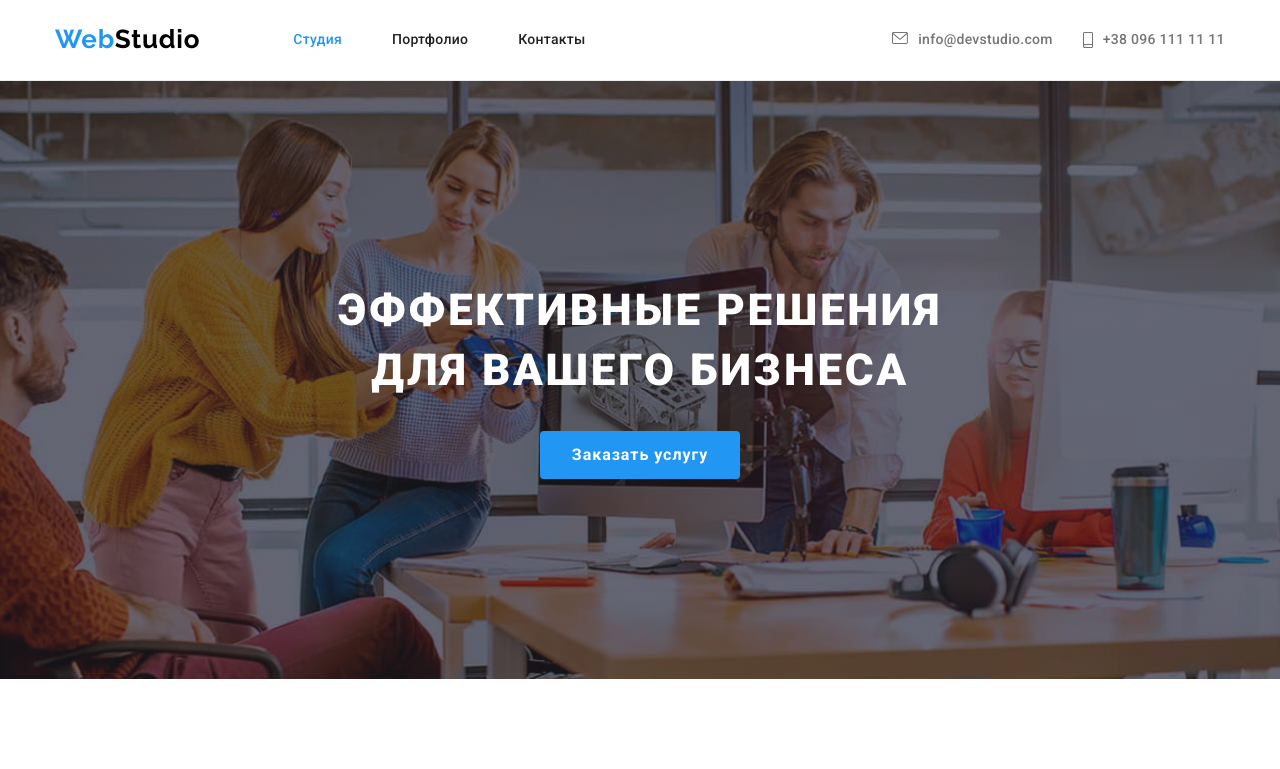
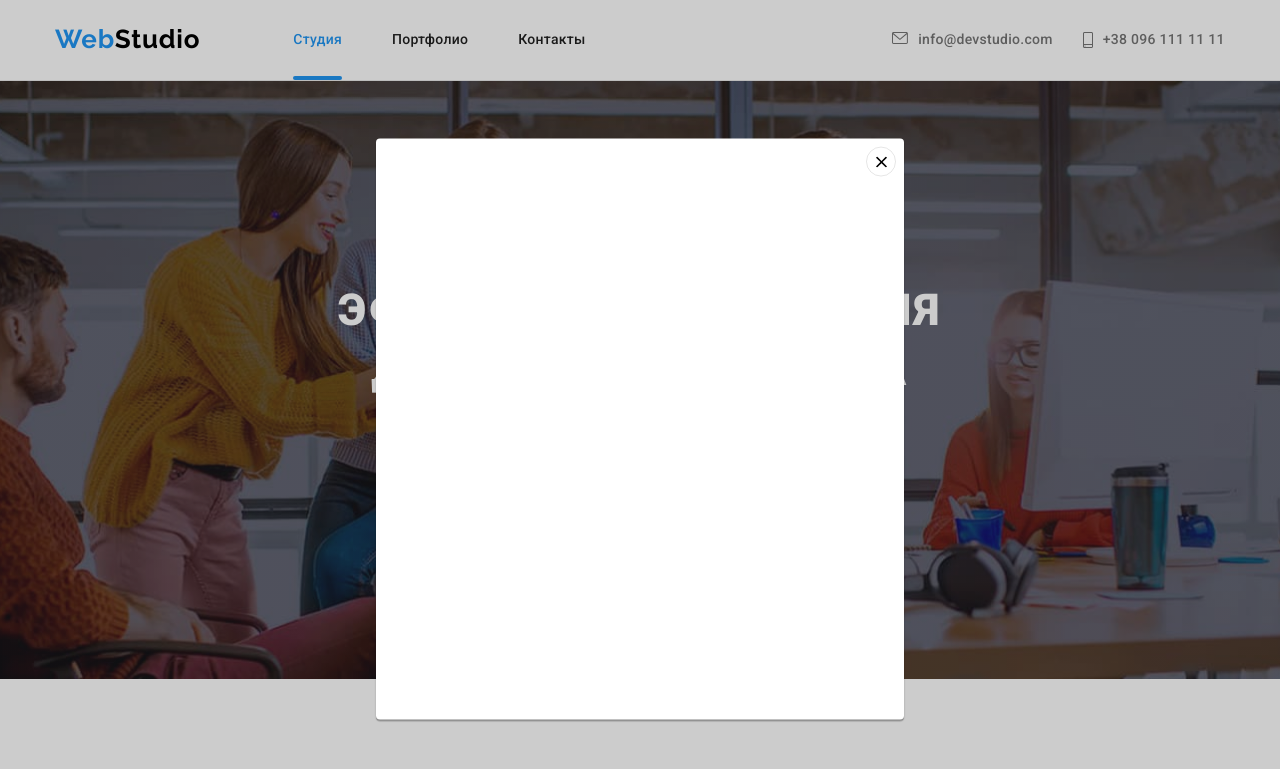
Before and after one commit to Hubarenko10/goit-markup-hw-04, a plain HTML site: page index.html in a window 1280 px wide. Both pictures are taken after a click on the button "Заказать услугу". Shown: the top 769 px of the page. Drawn offline with nearby package versions, Linux system fonts and the light colour scheme.

Commit message:
edits
modal+script+section

```diff
--- a/css/main.css
+++ b/css/main.css
@@ -58,15 +58,18 @@ img {
 .header {
 	border-bottom: 1px solid #ececec;
 }
+
 .link-header {
 	padding-top: 32px;
 	padding-bottom: 32px;
 	display: inline-block;
 }
+
 .link-logo-header {
 	padding-top: 24px;
 	padding-bottom: 24px;
 }
+
 .nav-box {
 	display: flex;
 	align-items: center;
@@ -85,9 +88,11 @@ img {
 .logo {
 	color: var(--accent-color);
 }
+
 .site-nav {
 	display: flex;
 }
+
 .current-page {
 	color: var(--accent-color);
 }
@@ -103,6 +108,7 @@ img {
 	display: flex;
 	width: 294px;
 }
+
 .site-nav-item {
 	color: black;
 }
@@ -111,10 +117,39 @@ img {
 	margin-right: 50px;
 }
 
+.site-nav-link {
+	position: relative;
+}
+
 .site-nav-link:hover,
 .site-nav-link:focus {
 	color: var(--accent-color);
 }
+
+.site-nav-link.current::after {
+	position: absolute;
+	bottom: 0;
+	left: 0;
+	content: '';
+	display: block;
+	width: 100%;
+	height: 4px;
+	background-color: var(--accent-color);
+	border-radius: 2px;
+}
+
+.site-nav-link:hover::after {
+	position: absolute;
+	bottom: 0;
+	left: 0;
+	content: '';
+	display: block;
+	width: 100%;
+	height: 4px;
+	background-color: var(--accent-color);
+	border-radius: 2px;
+}
+
 /*contact-section*/
 
 .contact-list {
@@ -122,6 +157,7 @@ img {
 	padding-top: 32px;
 	padding-bottom: 32px;
 }
+
 .contact-list-item {
 	display: inline-flex;
 }
@@ -134,6 +170,7 @@ img {
 .contact-list-item:not(:last-child) {
 	margin-right: 30px;
 }
+
 .contact-link {
 	color: var(--secondary-text-color);
 	font-weight: 500;
@@ -148,7 +185,6 @@ img {
 .contact-list-icon:hover {
 	color: var(--accent-color);
 }
-
 /*main*/
 .hero {
 	background-color: var(--backround-color);
@@ -164,7 +200,54 @@ img {
 	background-repeat: no-repeat;
 	background-position: center;
 }
+/* modal-form*/
+.hero .btn{
 
+}
+.backdrop{
+	/*opacity: 0;
+	pointer-events: none;*/
+	position: fixed;
+	background-color: rgba(0, 0, 0, 0.2);
+	width: 100%;
+	height: 100%;
+	left: 0px;
+	top: 0px;
+	z-index: 1;
+}
+.backdrop.is-hidden{
+	opacity: 0;
+	visibility: hidden;
+	pointer-events: none;
+
+}
+.modal-wrapper{
+	position: absolute;
+	background-color: var(--primary-white-color) ;
+	width: 528px;
+	height: 581px;
+	left: 50%;
+	top: 50%;
+	transform: translate(-50%, -45%);
+	box-shadow: 0px 1px 3px rgba(0, 0, 0, 0.12), 0px 1px 1px rgba(0, 0, 0, 0.14), 0px 2px 1px rgba(0, 0, 0, 0.2);
+	border-radius: 4px;
+}
+.modal-btn{
+	position: absolute;
+	position: absolute;
+	width: 30px;
+	height: 30px;
+	right: 8px;
+	top: 8px;
+	display: flex;
+	justify-content: center;
+	align-items: center;
+	padding: 0;
+	border-radius: 50%;
+	cursor: pointer;
+	border: 1px solid rgba(0, 0, 0, 0.1);
+	background-color: transparent;
+}
 .hero-title {
 	color: var(--primary-white-color);
 	font-weight: 900;
@@ -261,10 +344,38 @@ img {
 .about-box {
 	padding-bottom: 94px;
 	padding-top: 0;
+
+
 }
 .main-list {
 	display: flex;
 	padding: 0;
+
+
+}
+.main-list-item{
+	position: relative;
+}
+.main-list-item-cont::after{
+	content: attr(description);
+	position: absolute;
+	background-color:rgba(47, 48, 58, 0.8);
+	display: flex;
+	width: 100%;
+	height: 70px;
+	bottom: 0;
+	left: 0;
+	color:var(--primary-white-color);
+	justify-content: center;
+	align-items: center;
+	font-family: 'Roboto';
+	font-style: normal;
+	font-weight: 700;
+	font-size: 14px;
+	line-height: 1.14;
+	letter-spacing: 0.03em;
+	text-transform: uppercase;
+
 }
 .main-list-item:not(:last-child) {
 	margin-right: 30px;
--- a/css/portfolio.css
+++ b/css/portfolio.css
@@ -104,10 +104,35 @@ a {
 .site-nav-item:not(:last-child) {
   margin-right: 50px;
 }
-
+.site-nav-link{
+  position: relative;
+}
 .site-nav-link:hover,
 .site-nav-link:focus {
   color: var(--accent-color);
+}
+.site-nav-link.current::after {
+  position: absolute;
+  bottom: 0;
+  left: 0;
+  content: '';
+  display: block;
+  width: 100%;
+  height: 4px;
+  background-color: var(--accent-color);
+  border-radius: 2px;
+}
+
+.site-nav-link:hover::after {
+  position: absolute;
+  bottom: 0;
+  left: 0;
+  content: '';
+  display: block;
+  width: 100%;
+  height: 4px;
+  background-color: var(--accent-color);
+  border-radius: 2px;
 }
 
 /*contact-section*/
--- a/index.html
+++ b/index.html
@@ -1,16 +1,19 @@
 <!DOCTYPE html>
 <html lang="ru">
-
 	<head>
 		<meta charset="UTF-8" />
 		<meta http-equiv="X-UA-Compatible" content="IE=edge" />
 		<meta name="viewport" content="width=device-width, initial-scale=1.0" />
 		<title>Document</title>
-  <link href="https://fonts.googleapis.com/css2?family=Raleway:wght@700&family=Roboto:wght@400;500;700;900&display=swap"
-    rel="stylesheet">
-  <link rel="stylesheet" href="https://cdnjs.cloudflare.com/ajax/libs/modern-normalize/1.1.0/modern-normalize.min.css">
+		<link
+			href="https://fonts.googleapis.com/css2?family=Raleway:wght@700&family=Roboto:wght@400;500;700;900&display=swap"
+			rel="stylesheet"
+		/>
+		<link
+			rel="stylesheet"
+			href="https://cdnjs.cloudflare.com/ajax/libs/modern-normalize/1.1.0/modern-normalize.min.css"
+		/>
 		<link rel="stylesheet" href="./css/main.css" />
-
 	</head>
 
 	<body>
@@ -20,10 +23,10 @@
           <a class="link-logo link link-logo-header" href="/"> <span class="logo">Web</span>Studio </a>
           <ul class="site-nav-list list">
             <li class="site-nav-item">
-            <a class="site-nav-link link current-page link-header" href="./index.html">Студия</a>
+              <a class="site-nav-link link current-page  link-header current" href="./index.html">Студия</a>
             </li>
             <li class="site-nav-item">
-            <a class="site-nav-link link link-header" href="./portfolio.html">Портфолио</a>
+              <a class="site-nav-link link  link-header " href="./portfolio.html">Портфолио</a>
             </li>
             <li class="site-nav-item">
               <a class="site-nav-link link link-header" href="">Контакты</a>
@@ -51,12 +54,24 @@
         </ul>
       </div>
     </header>
-
 		<main>
-    <section class="hero ">
+			<section class="hero">
 				<div class="container">
-        <h1 class="hero-title ">Эффективные решения для вашего бизнеса</h1>
-        <button class="btn" type="button">Заказать услугу</button>
+					<h1 class="hero-title">Эффективные решения для вашего бизнеса</h1>
+					<button class="btn" type="button" data-modal-open>Заказать услугу</button>
+					<div class="backdrop is-hidden" data-modal>
+						<div class="modal-wrapper">
+							<button class="modal-btn" type="button" data-modal-close>
+								<svg width="11" height="11" fill="none" xmlns="http://www.w3.org/2000/svg" width="11px" height="11px">
+									<path
+										d="M11 1.108 9.892 0 5.5 4.392 1.108 0 0 1.108 4.392 5.5 0 9.892 1.108 11 5.5 6.608 9.892 11 11 9.892 6.608 5.5 11 1.108Z"
+										fill="#000"
+									/>
+								</svg>
+							</button>
+							<form class="modal-form"></form>
+						</div>
+					</div>
 				</div>
 			</section>
 			<section class="section benefits-list">
@@ -104,9 +119,7 @@
 								</svg>
 							</div>
 							<h3 class="benefits-title">Современные технологии</h3>
-            <p class="benefits-item">
-              Значимость этих проблем настолько очевидна, что реализация плановых заданий.
-            </p>
+							<p class="benefits-item">Значимость этих проблем настолько очевидна, что реализация плановых заданий.</p>
 						</li>
 					</ul>
 				</div>
@@ -116,20 +129,20 @@
 					<h2 class="main-title">Чем мы занимаемся</h2>
 					<ul class="list main-list">
 						<li class="main-list-item">
-            <a href="">
+							<a class="main-list-item-cont" description="Десктопные приложения" href="">
 								<img src="./images/boxes/codding.jpg" alt="Пишем код" width="370" />
 							</a>
 						</li>
 						<li class="main-list-item">
-            <a href="">
+							<a class="main-list-item-cont" description="Мобильные приложения" href="">
 								<img src="./images/boxes/adaptation.jpg" alt="Адаптируем" width="370" />
 							</a>
 						</li>
 						<li class="main-list-item">
-            <a href="">
+							<a class="main-list-item-cont" description="Дизайнерские решения" href="">
 								<img src="./images/boxes/Design.jpg" alt="Делаем дизайн" width="370" />
 							</a>
-          </li class="main-list-item">
+						</li>
 					</ul>
 				</div>
 			</section>
@@ -158,7 +171,6 @@
 												<use href="./images/symbol-defs.svg#twitter"></use>
 											</svg>
 										</a>
-
 									</li>
 									<li class="social">
 										<a href="" class="social-link">
@@ -166,6 +178,8 @@
 												<use href="./images/symbol-defs.svg#facebook"></use>
 											</svg>
 										</a>
+									</li>
+
 									<li class="social">
 										<a href="" class="social-link">
 											<svg class="social-icon">
@@ -173,13 +187,8 @@
 											</svg>
 										</a>
 									</li>
-
 								</ul>
 							</div>
-
-
-
-
 						</li>
 						<li class="team-list-item">
 							<a href="">
@@ -202,7 +211,6 @@
 												<use href="./images/symbol-defs.svg#twitter"></use>
 											</svg>
 										</a>
-
 									</li>
 									<li class="social">
 										<a href="" class="social-link">
@@ -210,6 +218,8 @@
 												<use href="./images/symbol-defs.svg#facebook"></use>
 											</svg>
 										</a>
+									</li>
+
 									<li class="social">
 										<a href="" class="social-link">
 											<svg class="social-icon">
@@ -217,10 +227,8 @@
 											</svg>
 										</a>
 									</li>
-
 								</ul>
 							</div>
-
 						</li>
 						<li class="team-list-item">
 							<a href="">
@@ -243,7 +251,6 @@
 												<use href="./images/symbol-defs.svg#twitter"></use>
 											</svg>
 										</a>
-
 									</li>
 									<li class="social">
 										<a href="" class="social-link">
@@ -251,6 +258,8 @@
 												<use href="./images/symbol-defs.svg#facebook"></use>
 											</svg>
 										</a>
+									</li>
+
 									<li class="social">
 										<a href="" class="social-link">
 											<svg class="social-icon">
@@ -258,10 +267,8 @@
 											</svg>
 										</a>
 									</li>
-
 								</ul>
 							</div>
-
 						</li>
 						<li class="team-list-item">
 							<a href="">
@@ -284,7 +291,6 @@
 												<use href="./images/symbol-defs.svg#twitter"></use>
 											</svg>
 										</a>
-
 									</li>
 									<li class="social">
 										<a href="" class="social-link">
@@ -292,6 +298,8 @@
 												<use href="./images/symbol-defs.svg#facebook"></use>
 											</svg>
 										</a>
+									</li>
+
 									<li class="social">
 										<a href="" class="social-link">
 											<svg class="social-icon">
@@ -299,10 +307,8 @@
 											</svg>
 										</a>
 									</li>
-
 								</ul>
 							</div>
-
 						</li>
 					</ul>
 				</div>
@@ -326,21 +332,21 @@
 							</a>
 						</li>
 						<li class="client-list-item">
-            <a href="" class="client-btn ">
+							<a href="" class="client-btn">
 								<svg class="client-btn-icon">
 									<use href="./images/symbol-defs.svg#Logo3"></use>
 								</svg>
 							</a>
 						</li>
 						<li class="client-list-item">
-            <a href="" class="client-btn ">
+							<a href="" class="client-btn">
 								<svg class="client-btn-icon">
 									<use href="./images/symbol-defs.svg#Logo4"></use>
 								</svg>
 							</a>
 						</li>
 						<li class="client-list-item">
-            <a href="" class="client-btn ">
+							<a href="" class="client-btn">
 								<svg class="client-btn-icon">
 									<use href="./images/symbol-defs.svg#Logo5"></use>
 								</svg>
@@ -361,14 +367,18 @@
 			<div class="container foot-cont">
 				<div class="footer-left">
 					<a class="link-logo link footer-link" href="/">
-        <span class="logo">Web</span><span class="logo-item">Studio</span>
+						<span class="logo">Web</span>
+						<span class="logo-item">Studio</span>
 					</a>
 					<address class="foot-info">
 						<ul class="list address-main">
 							<li class="address-main-item"><a class="address link" href="">г.Киев, пр-т Леси Украинки, 26</a></li>
-          <li class="address-main-item"><a class="address-item link" href="mailto:info@example.com">info@example.com</a>
+							<li class="address-main-item">
+								<a class="address-item link" href="mailto:info@example.com">info@example.com</a>
 							</li>
-          <li class="address-main-item"><a class="address-item link" href="tel:+380991111111">+38 099 111 11 11</a></li>
+							<li class="address-main-item">
+								<a class="address-item link" href="tel:+380991111111">+38 099 111 11 11</a>
+							</li>
 						</ul>
 					</address>
 				</div>
@@ -407,6 +417,6 @@
 				</div>
 			</div>
 		</footer>
+    <script src="./js/modal.js"></script>
 	</body>
-
 </html>
--- /dev/null
+++ b/js/modal.js
@@ -0,0 +1,14 @@
+(() => {
+  const refs = {
+    openModalBtn: document.querySelector("[data-modal-open]"),
+    closeModalBtn: document.querySelector("[data-modal-close]"),
+    modal: document.querySelector("[data-modal]"),
+  };
+
+  refs.openModalBtn.addEventListener("click", toggleModal);
+  refs.closeModalBtn.addEventListener("click", toggleModal);
+
+  function toggleModal() {
+    refs.modal.classList.toggle("is-hidden");
+  }
+})();
```
Also changed, not shown: portfolio.html (+2 -2 lines), images/symbol-defs.svg, 1 other file. Lines whose indentation alone changed are shown as unchanged.
